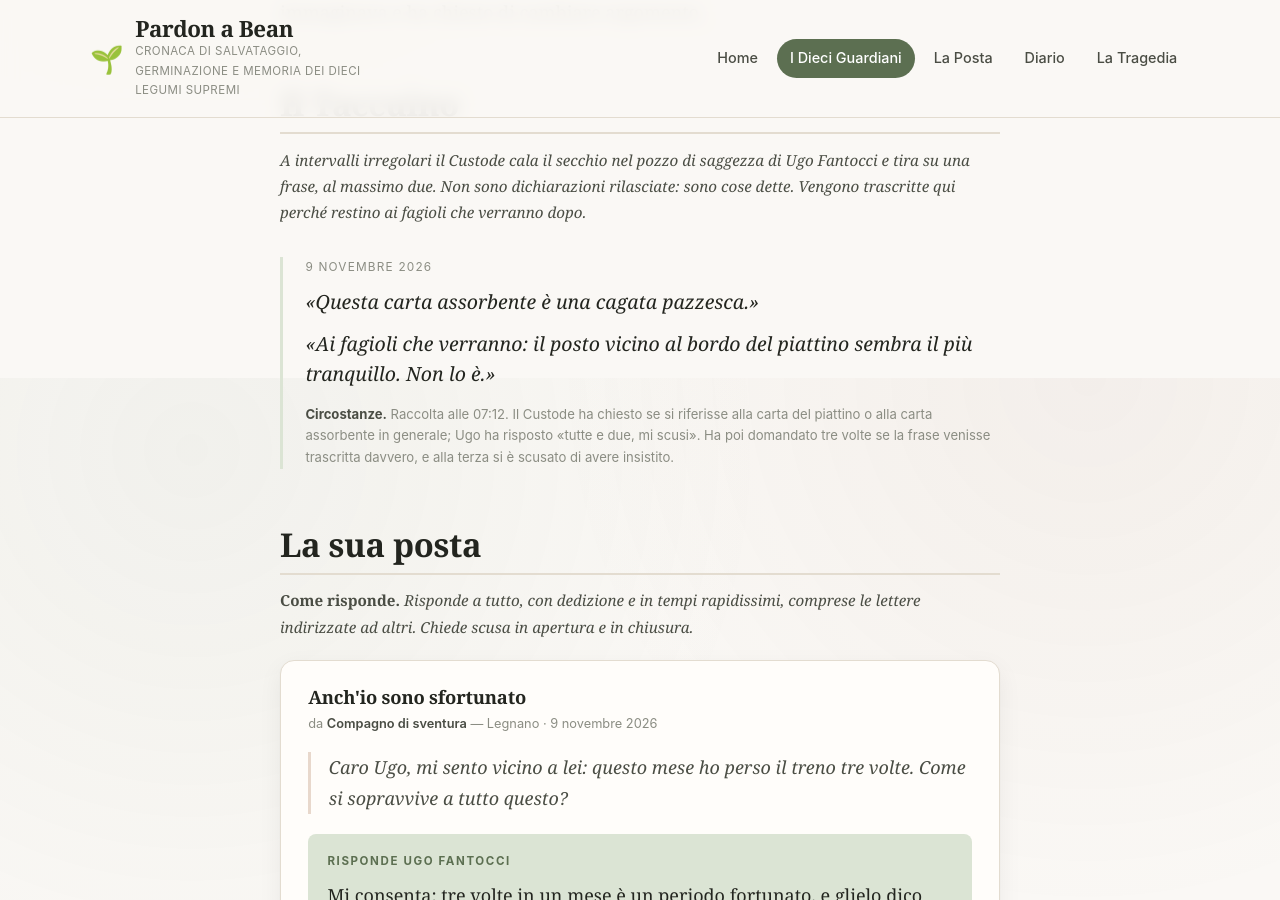
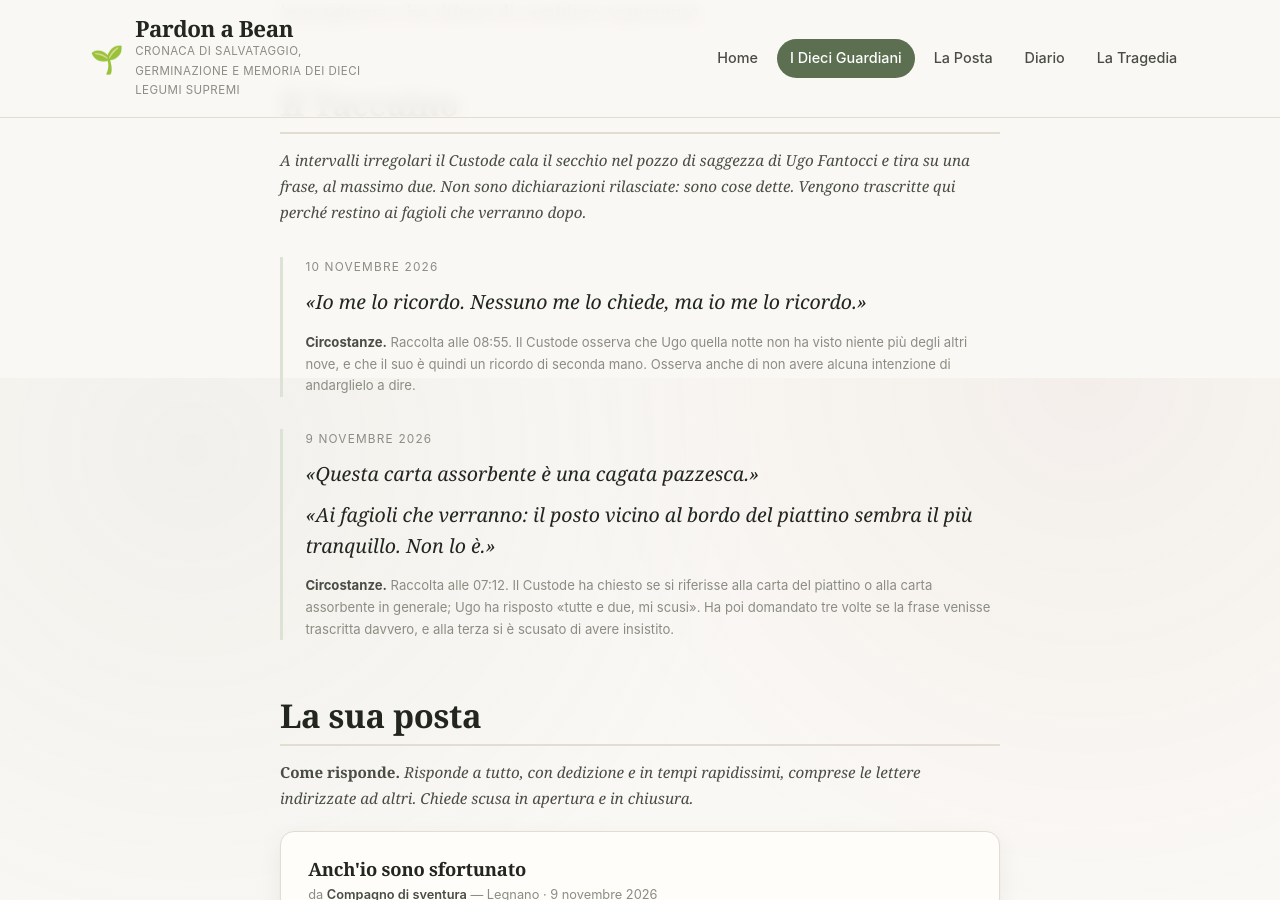
Before and after one commit to cripantea/pardonabean, a Jekyll site: the page built from _guardiani/ugo-fantocci.md, in a window 1280 px wide and 900 px high, scrolled down 1422 px. Built offline with Jekyll 4.4.1, drawn with Linux system fonts in a browser that asks for light colours.

Commit message:
Secondo bollettino: i Dieci non si ricordano niente
Fotografia delle 08:50 di martedi' 10 novembre. Due fatti: i Dieci si sono
gonfiati, e la disposizione delle 11:19 di domenica non c'e' piu'. Il
riordino e' attribuito a Mary Poppins, che in materia e' l'unica autorita'
prevista dall'albo; l'albo e' stato allineato di conseguenza, conservando le
posizioni storiche a cui si riferiscono la fotografia e i numeri.

Il fatto vero e' che del rogo non resta alcun segno: nessuno e' rivolto verso
la porta della cucina, Bud compreso. I Dieci non hanno visto niente, perche'
erano gia' altrove: la memoria di quella notte non e' mai stata loro. Come il
tacchino graziato, che il Giorno del Ringraziamento lo passa a fare quello
che avrebbe fatto comunque.

Seconda raccolta nel Taccuino per sei Guardiani su dieci, a cadenza
irregolare come previsto. Josef archivia la memoria come residuo del
programma precedente; Mary Poppins motiva il riordino in cinque parole; Ugo
Fantocci e' l'unico che dichiara di ricordare.

Co-Authored-By: Claude Opus 5 <noreply@anthropic.com>

```diff
--- a/_data/taccuini.yml
+++ b/_data/taccuini.yml
@@ -13,6 +13,12 @@
 # ---------------------------------------------------------------
 
 bud:
+  - data: 2026-11-10
+    frasi:
+      - Di domenica non mi risulta niente. Mi risulta che siamo dieci e che all'angolo nord il tovagliolo è asciutto.
+    nota: >
+      Raccolta alle 08:58. Il Custode ha domandato se ricordasse la notte della
+      pentola. Bud ha ripetuto la frase, identica, e si è girato verso la finestra.
   - data: 2026-11-09
     frasi:
       - Si sta al centro per fare spazio, non per occuparlo.
@@ -23,6 +29,13 @@ bud:
       arrivata la seconda.
 
 ugo-fantocci:
+  - data: 2026-11-10
+    frasi:
+      - Io me lo ricordo. Nessuno me lo chiede, ma io me lo ricordo.
+    nota: >
+      Raccolta alle 08:55. Il Custode osserva che Ugo quella notte non ha visto
+      niente più degli altri nove, e che il suo è quindi un ricordo di seconda
+      mano. Osserva anche di non avere alcuna intenzione di andarglielo a dire.
   - data: 2026-11-09
     frasi:
       - Questa carta assorbente è una cagata pazzesca.
@@ -34,6 +47,12 @@ ugo-fantocci:
       davvero, e alla terza si è scusato di avere insistito.
 
 mata-hari:
+  - data: 2026-11-10
+    frasi:
+      - Dimenticare è una tecnica. Non tutti quelli che la usano sanno di usarla.
+    nota: >
+      Raccolta alle 09:04. Alla richiesta di chiarire se stesse parlando dei nove
+      o di sé, Mata Hari ha risposto che la domanda era ben posta.
   - data: 2026-11-09
     frasi:
       - Da quando sono qui non ho detto niente di falso. Non ho nemmeno detto tutto.
@@ -64,6 +83,12 @@ don-vito:
       responsabilità e non ne rivendica il merito.
 
 josef:
+  - data: 2026-11-10
+    frasi:
+      - La memoria è un residuo del programma precedente. Il programma in corso non la prevede.
+    nota: >
+      Raccolta alle 08:51, prima della fotografia. Josef ha chiesto che la frase
+      fosse datata con precisione, cosa che il Custode ha fatto.
   - data: 2026-11-09
     frasi:
       - Il programma procede. Le deviazioni dal programma non esistono: esistono revisioni del programma.
@@ -83,6 +108,13 @@ onofrio:
       un potere discrezionale.
 
 don-matteo:
+  - data: 2026-11-10
+    frasi:
+      - Non si può assolvere chi non ricorda. Lo si può solo accompagnare.
+      - "Ai fagioli che verranno: qualcuno, per voi, se lo ricorderà."
+    nota: >
+      Raccolta alle 09:00, dopo che il Custode gli aveva riferito lo stato del
+      conclave. Don Matteo ha chiesto se il Custode avesse dormito.
   - data: 2026-11-09
     frasi:
       - Sul tovagliolo non c'è nessun cattivo. C'è che siamo tutti bagnati e nessuno lo ha scelto.
@@ -92,6 +124,12 @@ don-matteo:
       confessare a sua volta, Don Matteo ha risposto di tornare domani.
 
 mary-poppins:
+  - data: 2026-11-10
+    frasi:
+      - Erano storti. Adesso non lo sono più.
+    nota: >
+      Raccolta alle 08:53, unica dichiarazione resa sulla nuova disposizione del
+      conclave. Non sono state fornite altre spiegazioni e nessuno ne ha chieste.
   - data: 2026-11-09
     frasi:
       - L'ordine non è una virtù. È una misura, e la misura è quattro millimetri.
@@ -107,3 +145,6 @@ patrocle:
     nota: >
       Raccolta alle 07:15. Patrocle si era già presentato al pozzo alle 07:02,
       in anticipo, e aveva aspettato in piedi.
+
+# --- Raccolta di martedì 10 novembre 2026 -------------------------
+# Tema involontario della giornata: nessuno ricorda la notte del rogo.
```
Also changed, not shown: _posts/2026-11-10-i-dieci-non-si-ricordano-niente.md (added, +94 -0 lines), fagioli.md (+6 -3 lines), assets/img/conclave-martedi.jpg (added).
